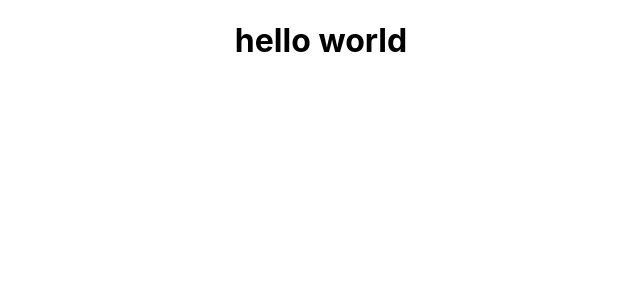
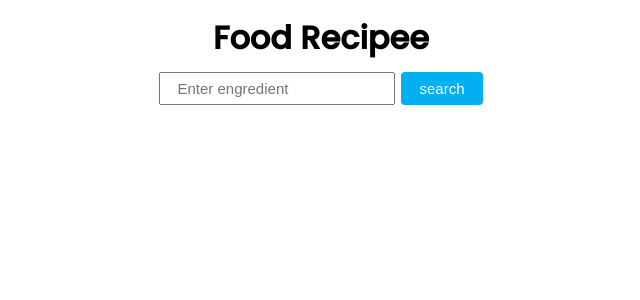
Before and after one commit to jeewantha-upul/foor-recipee, a React (Create React App) app: page / in a window 1280 px wide. Shown: the top 300 px of the page, without its empty margins (319-959 px from the left). Built offline with nearby package versions, Linux system fonts and the light colour scheme.

Commit message:
searching food by name finished

```diff
--- a/package.json
+++ b/package.json
@@ -6,6 +6,7 @@
     "@testing-library/jest-dom": "^5.16.1",
     "@testing-library/react": "^12.1.2",
     "@testing-library/user-event": "^13.5.0",
+    "axios": "^0.24.0",
     "react": "^17.0.2",
     "react-dom": "^17.0.2",
     "react-scripts": "5.0.0",
--- a/src/App.css
+++ b/src/App.css
@@ -1,38 +1,25 @@
-.App {
-  text-align: center;
-}
-
-.App-logo {
-  height: 40vmin;
-  pointer-events: none;
-}
-
-@media (prefers-reduced-motion: no-preference) {
-  .App-logo {
-    animation: App-logo-spin infinite 20s linear;
-  }
-}
-
-.App-header {
-  background-color: #282c34;
-  min-height: 100vh;
+.app {
   display: flex;
   flex-direction: column;
+  justify-content: center;
   align-items: center;
-  justify-content: center;
-  font-size: calc(10px + 2vmin);
+  padding: 14px 24px;
+}
+.app__searchForm {
+  margin-top: 10px;
+}
+.app__input {
+  padding: 6px 16px;
+  min-width: 200px;
+  max-width: 100vw;
+  font-size: 15px;
+}
+.app_submit {
+  padding: 6px 16px;
+  font-size: 15px;
+  margin-left: 6px;
+  background-color: #02aff0;
+  border: 2px solid #02aff0;
+  border-radius: 4px;
   color: white;
 }
-
-.App-link {
-  color: #61dafb;
-}
-
-@keyframes App-logo-spin {
-  from {
-    transform: rotate(0deg);
-  }
-  to {
-    transform: rotate(360deg);
-  }
-}
--- a/src/App.js
+++ b/src/App.js
@@ -1,14 +1,41 @@
 import logo from "./logo.svg";
 import "./App.css";
-import "./key";
+import { useState } from "react";
+import Axios from "axios";
 
 function App() {
-  let url =
-    "https://api.edamam.com/search?q=chicken&app_id=${YOUR_APP_ID}&app_key=${YOUR_APP_KEY}&from=0&to=3&calories=591-722&health=alcohol-free";
+  const [query, setQuery] = useState("");
 
+  // API ID and Key
+  const YOUR_APP_ID = "8af20a67";
+  const YOUR_APP_KEY = "1c1ac44957672692026e42e886860181";
+
+  // API endpoint
+  let url = `https://api.edamam.com/search?q=${query}&app_id=${YOUR_APP_ID}&app_key=${YOUR_APP_KEY}&health=alcohol-free`;
+  //API call
+  const getData = async () => {
+    let recipies = await Axios.get(url);
+    console.log(recipies.data);
+  };
+
+  const submitHandler = (e) => {
+    e.preventDefault();
+    getData();
+  };
   return (
-    <div className="App">
-      <h1>hello world</h1>
+    <div className="app">
+      <h1>Food Recipee </h1>
+
+      <form action="" className="app__searchForm" onSubmit={submitHandler}>
+        <input
+          className="app__input"
+          type="text"
+          value={query}
+          placeholder="Enter engredient"
+          onChange={(e) => setQuery(e.target.value)}
+        />
+        <input className="app_submit" type="submit" value="search" />
+      </form>
     </div>
   );
 }
--- a/src/index.css
+++ b/src/index.css
@@ -1,13 +1,20 @@
+@import url("https://fonts.googleapis.com/css2?family=Poppins:wght@400;500&display=swap");
+
+* {
+  margin: 0px;
+  padding: 0px;
+}
+
 body {
   margin: 0;
-  font-family: -apple-system, BlinkMacSystemFont, 'Segoe UI', 'Roboto', 'Oxygen',
-    'Ubuntu', 'Cantarell', 'Fira Sans', 'Droid Sans', 'Helvetica Neue',
-    sans-serif;
+  font-family: "Poppins", -apple-system, BlinkMacSystemFont, "Segoe UI",
+    "Roboto", "Oxygen", "Ubuntu", "Cantarell", "Fira Sans", "Droid Sans",
+    "Helvetica Neue", sans-serif;
   -webkit-font-smoothing: antialiased;
   -moz-osx-font-smoothing: grayscale;
 }
 
 code {
-  font-family: source-code-pro, Menlo, Monaco, Consolas, 'Courier New',
+  font-family: source-code-pro, Menlo, Monaco, Consolas, "Courier New",
     monospace;
 }
--- a/src/key.js
+++ /dev/null
@@ -1,2 +0,0 @@
-const YOUR_APP_ID = "8af20a67";
-const YOUR_APP_KEY = "1c1ac44957672692026e42e886860181";
```
Also changed, not shown: 1 other file (tests, documents, lock files or other folders).
